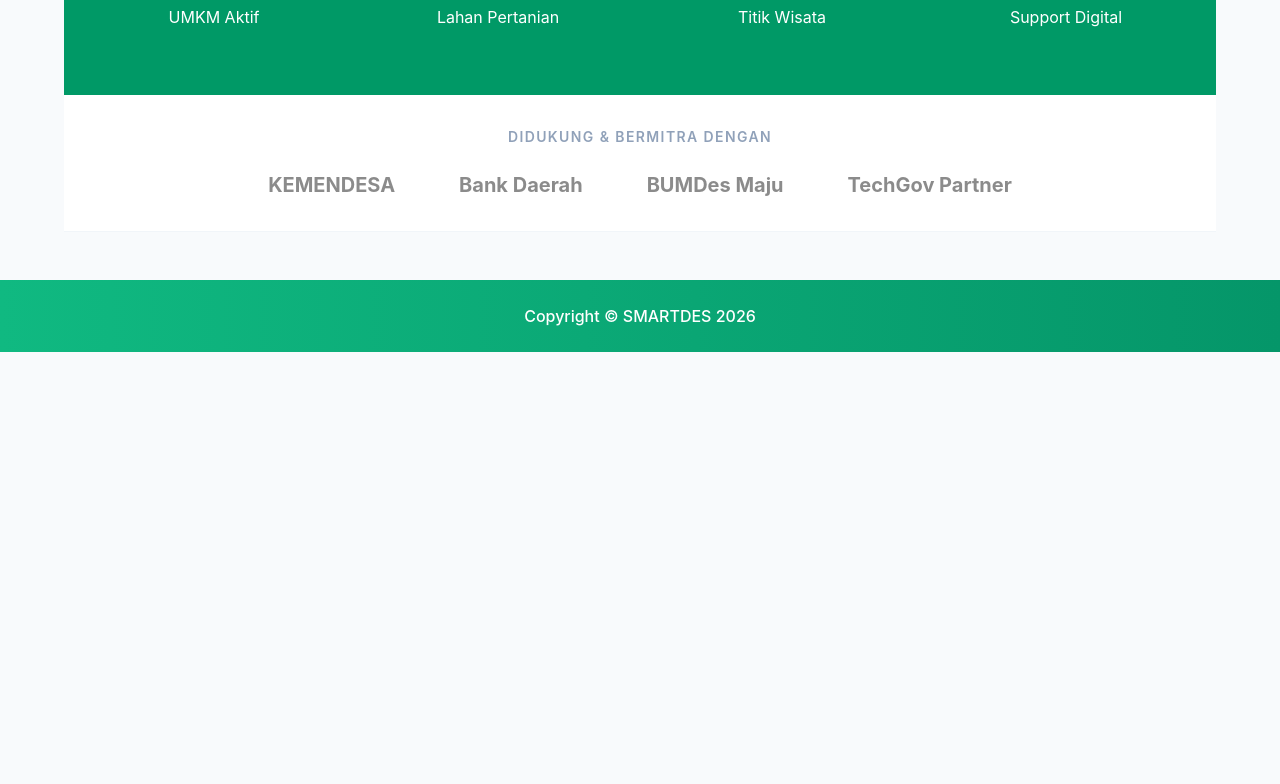
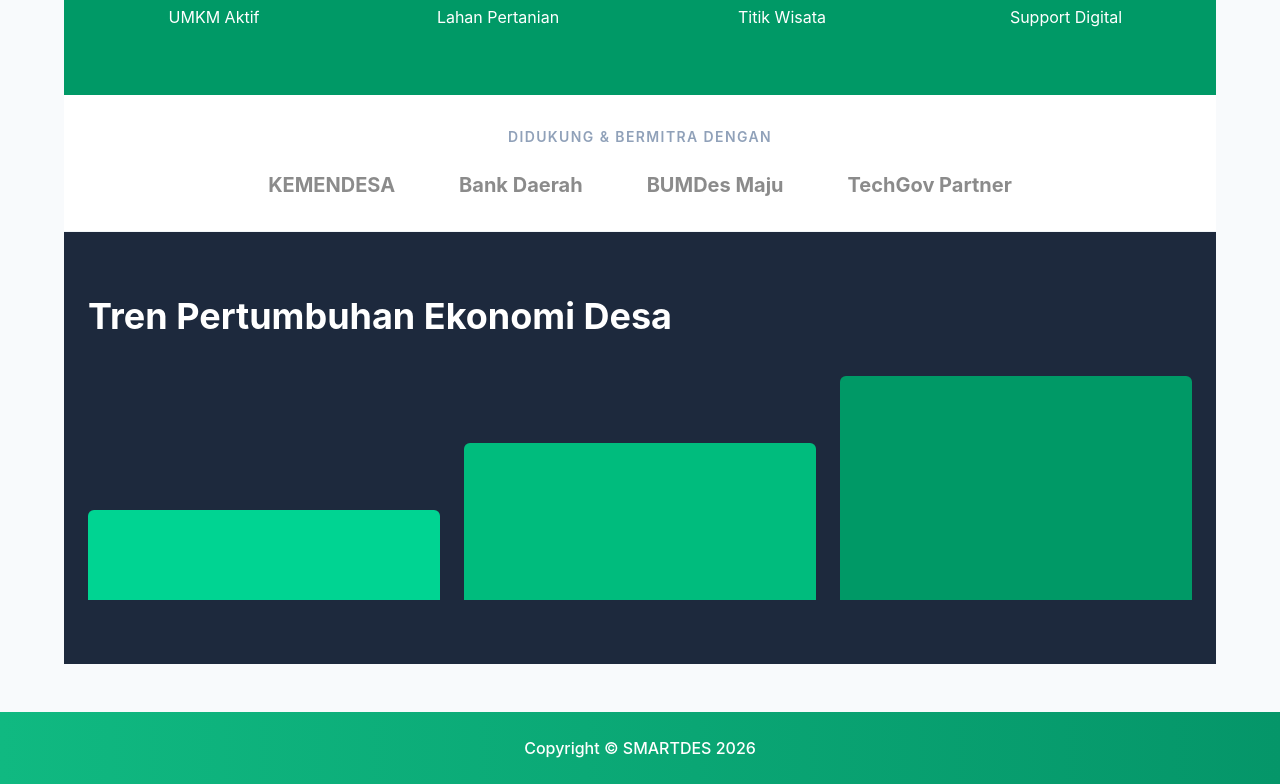
Before and after one commit to muhammadarlianoscar-uti/TA-WEB-24-SEMBADE, a Next.js app in the folder my-app/: page /potensi in a window 1280 px wide. Shown: the part 1242-2026 px from the top of the page. Before the commit the page ends 1594 px from the top, so only its background shows below. Built offline with nearby package versions, Linux system fonts and the light colour scheme.

Commit message:
menambahkan dashboard grafik ekonomi desa

```diff
--- a/my-app/app/potensi/page.tsx
+++ b/my-app/app/potensi/page.tsx
@@ -205,9 +205,34 @@ export default function PotensiPage() {
             <h5 className="text-xl font-bold text-slate-700">TechGov Partner</h5>
           </div>
         </div>
-      </section>
+  </section>
+
+  <section className="py-16 bg-slate-800 text-white">
+
+  <div className="container mx-auto px-4 md:px-6">
+
+    <h2 className="text-4xl font-bold mb-10">
+
+      Tren Pertumbuhan Ekonomi Desa
+
+    </h2>
+
+    <div className="flex items-end gap-6 h-56">
+
+      <div className="w-1/3 bg-emerald-400 h-[40%] rounded-t-md"></div>
+
+      <div className="w-1/3 bg-emerald-500 h-[70%] rounded-t-md"></div>
+
+      <div className="w-1/3 bg-emerald-600 h-[100%] rounded-t-md"></div>
 
     </div>
+
+  </div>
+
+</section>
+
+    </div>
+
 
   );
 
```
